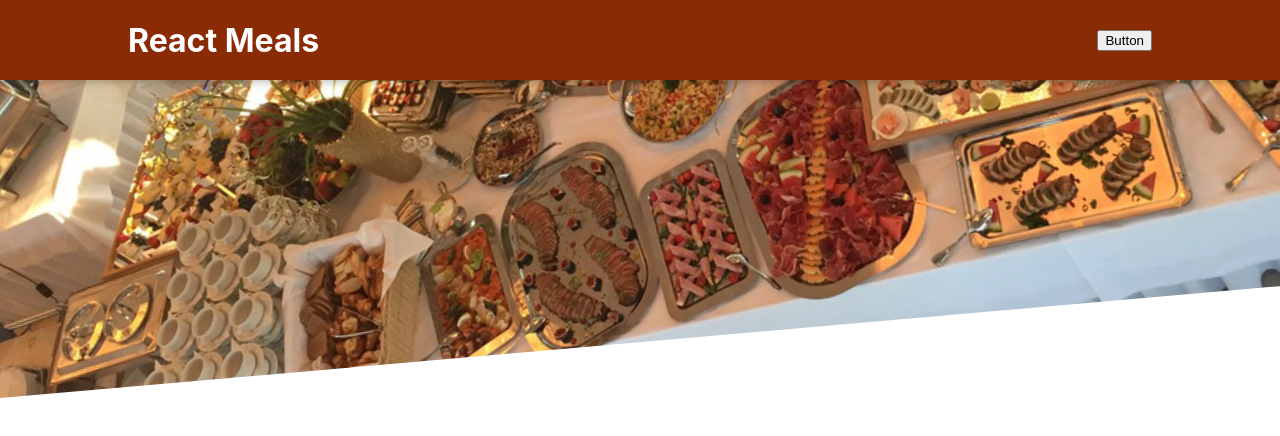
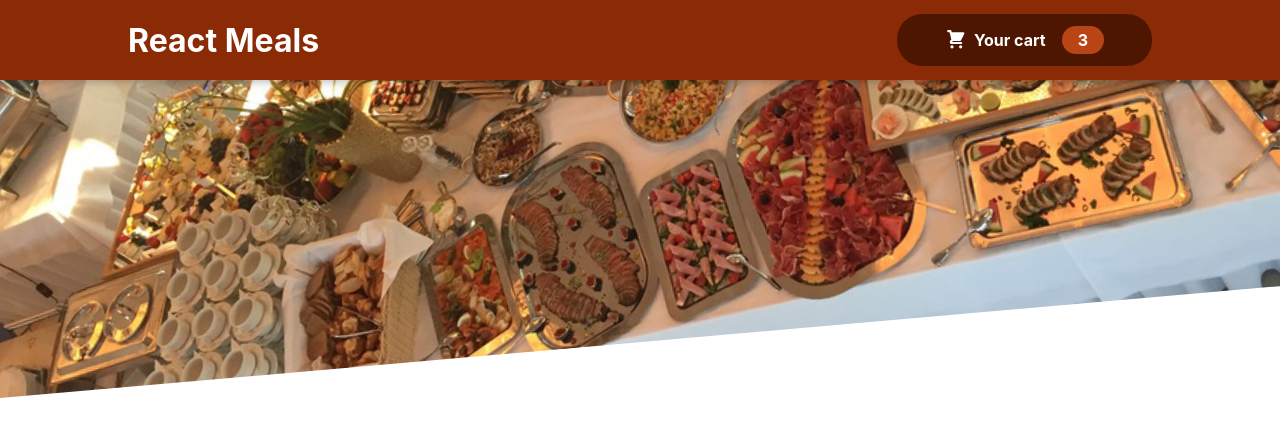
Before and after one commit to Belekko/order-basket, a React (Create React App) app: page / in a window 1280 px wide. Shown: the top 436 px of the page. Built offline with nearby package versions, Linux system fonts and the light colour scheme.

Commit message:
feature/addedHeaderCartButtonComponent

```diff
--- /dev/null
+++ b/src/components/Cart/CartIcon.jsx
@@ -0,0 +1,8 @@
+function CartIcon() {
+  return (
+    <svg xmlns='http://www.w3.org/2000/svg' viewBox='0 0 20 20' fill='currentColor'>
+      <path d='M3 1a1 1 0 000 2h1.22l.305 1.222a.997.997 0 00.01.042l1.358 5.43-.893.892C3.74 11.846 4.632 14 6.414 14H15a1 1 0 000-2H6.414l1-1H14a1 1 0 00.894-.553l3-6A1 1 0 0017 3H6.28l-.31-1.243A1 1 0 005 1H3zM16 16.5a1.5 1.5 0 11-3 0 1.5 1.5 0 013 0zM6.5 18a1.5 1.5 0 100-3 1.5 1.5 0 000 3z' />
+    </svg>
+  );
+}
+export default CartIcon;
--- a/src/components/Layout/Header.jsx
+++ b/src/components/Layout/Header.jsx
@@ -1,13 +1,14 @@
 import React from 'react';
 import classes from './Header.module.css';
 import mealsImage from '../../assets/meals.jpg'
+import HeaderCartButton from './HeaderCartButton';
 
 const Header = () => {
   return (
     <>
       <header className={classes.header}>
         <h1>React Meals</h1>
-        <button>Button</button>
+        <HeaderCartButton/>
       </header>
       <div className={classes['main-image']}>
         <img src={mealsImage} alt='food'/>
--- a/src/components/Layout/HeaderCartButton.jsx
+++ b/src/components/Layout/HeaderCartButton.jsx
@@ -0,0 +1,17 @@
+import React from 'react';
+import CartIcon from '../Cart/CartIcon';
+import classes from './HeaderCartButton.module.css';
+
+const HeaderCartButton = () => {
+  return (
+    <button className={classes.button}>
+      <span className={classes.icon}>
+        <CartIcon />
+      </span>
+      <span>Your cart</span>
+      <span className={classes.badge}>3</span>
+    </button>
+  );
+};
+
+export default HeaderCartButton;
--- a/src/components/Layout/HeaderCartButton.module.css
+++ b/src/components/Layout/HeaderCartButton.module.css
@@ -0,0 +1,53 @@
+.button {
+  cursor: pointer;
+  font: inherit;
+  border: none;
+  background-color: #4D1601;
+  color: white;
+  padding: 0.75rem 3rem;
+  display: flex;
+  justify-content: space-around;
+  align-items: center;
+  border-radius: 25px;
+  font-weight: bold;
+}
+.button:hover,
+.button:active {
+  background-color: #2C0D00;
+}
+.icon {
+  width: 1.35rem;
+  height: 1.35rem;
+  margin-right: 0.5rem;
+}
+.badge {
+  background-color: #B94517;
+  padding: 0.25rem 1rem;
+  border-radius: 25px;
+  margin-left: 1rem;
+  font-weight: bold;
+}
+.button:hover .badge,
+.button:active .badge {
+  background-color: #92320C;
+}
+.bump {
+  animation: bump 300ms ease-out;
+}
+@keyframes bump {
+  0% {
+    transform: scale(1);
+  }
+  10% {
+    transform: scale(0.9);
+  }
+  30% {
+    transform: scale(1.1);
+  }
+  50% {
+    transform: scale(1.15);
+  }
+  100% {
+    transform: scale(1);
+  }
+}
```
